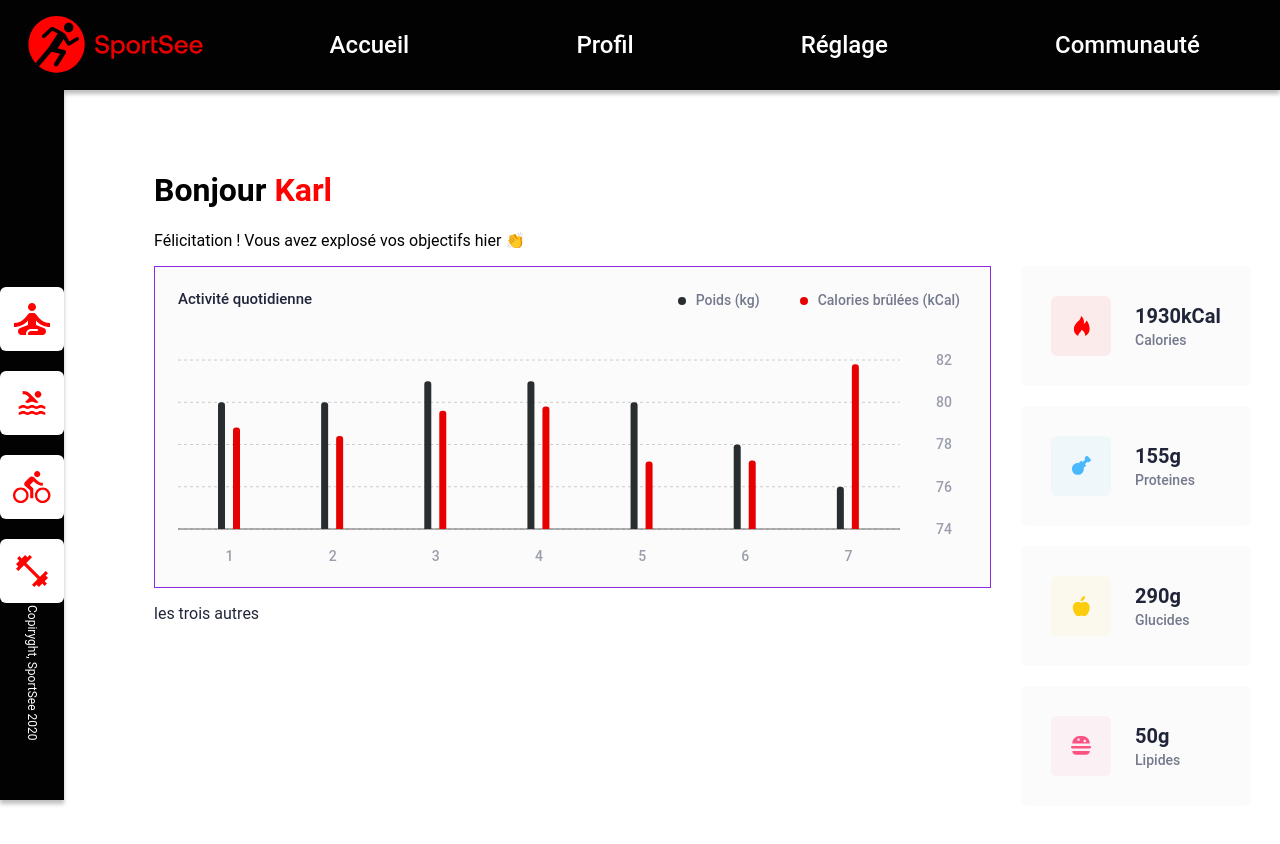
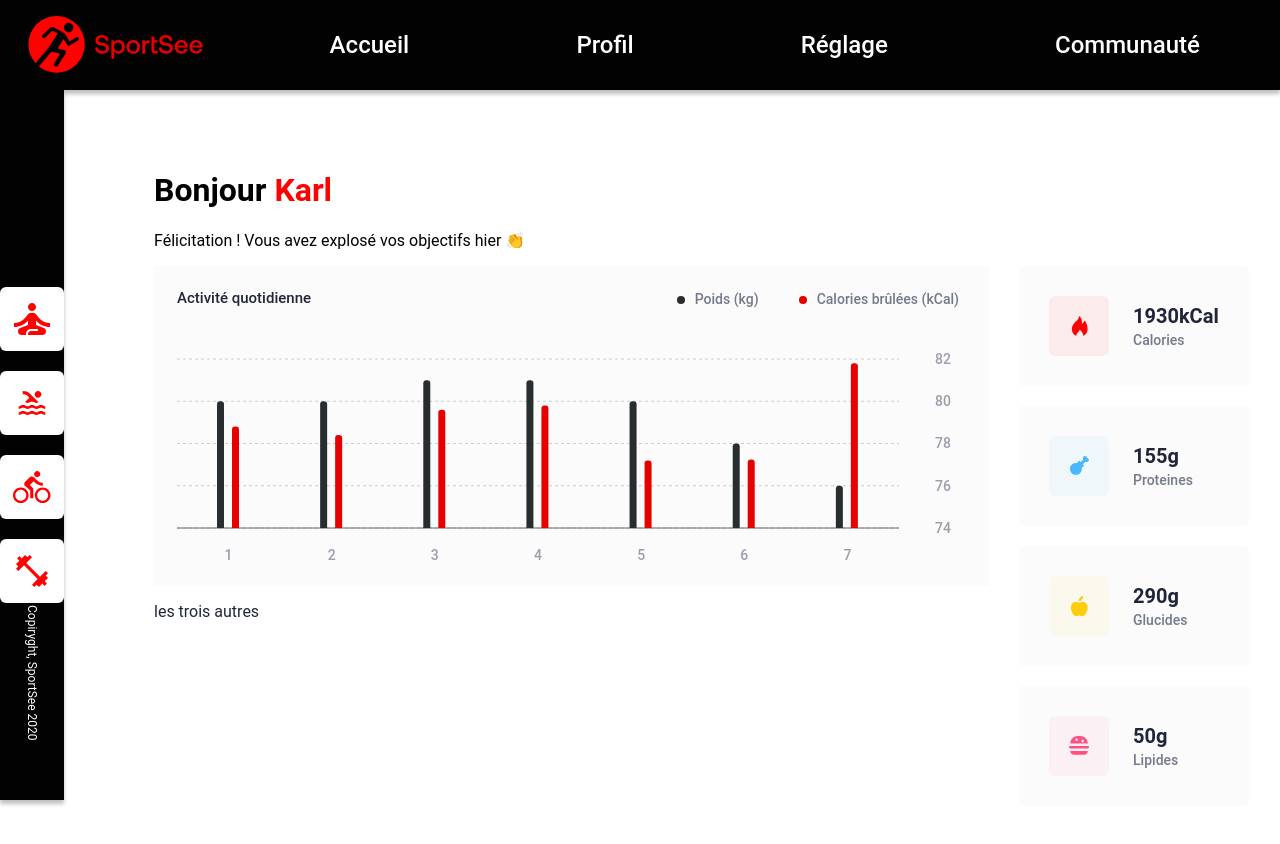
Before and after one commit to flafonso/OC_P12_SportSee, a React (Vite) app: page / in a window 1280 px wide. Shown: the top 844 px of the page. Built offline with nearby package versions, Linux system fonts and the light colour scheme.

Commit message:
Removing the daily-activity-chart border

```diff
--- a/src/sassStyles/components/daily-activity-chart.scss
+++ b/src/sassStyles/components/daily-activity-chart.scss
@@ -4,7 +4,6 @@
 .daily-activity-chart {
   position: relative;
   background-color: #FBFBFB;
-  border: solid 1px blueviolet;
   & h3 {
     position: absolute;
     color: $--main-color-text;
```
